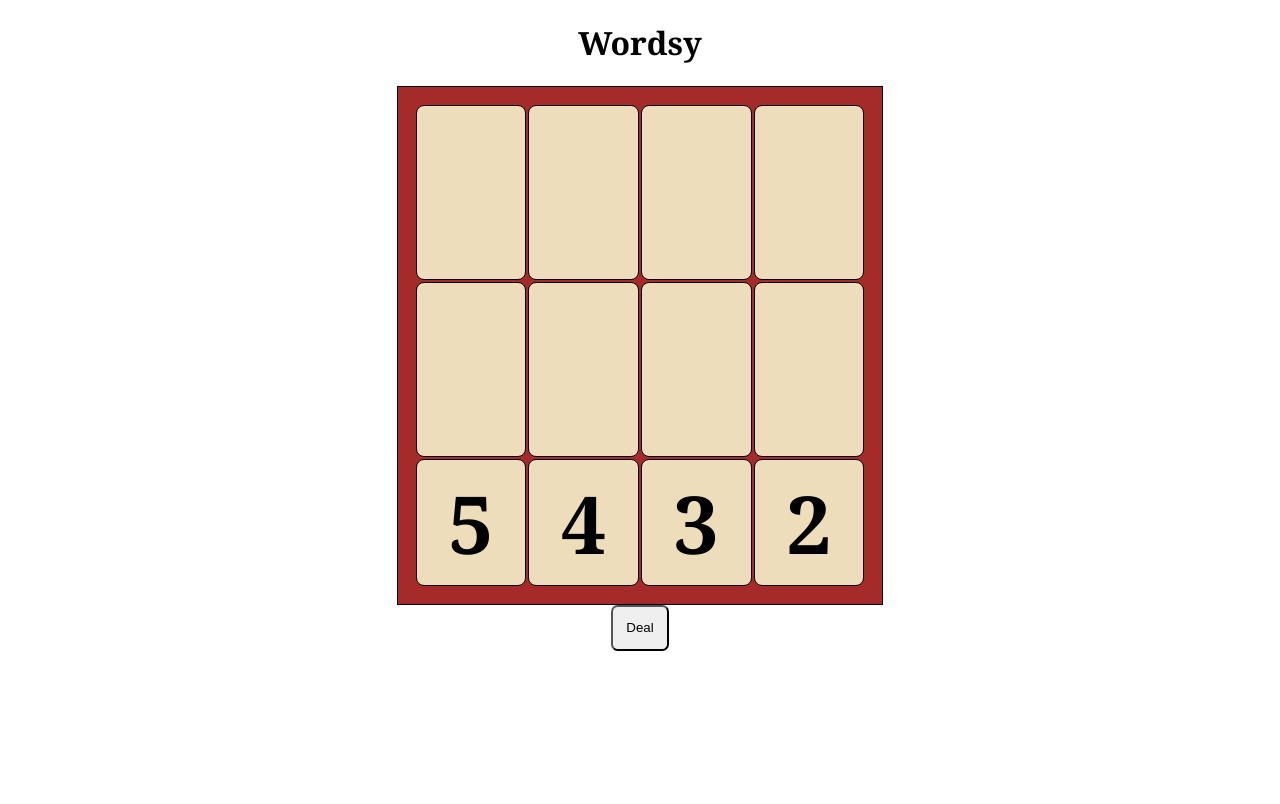
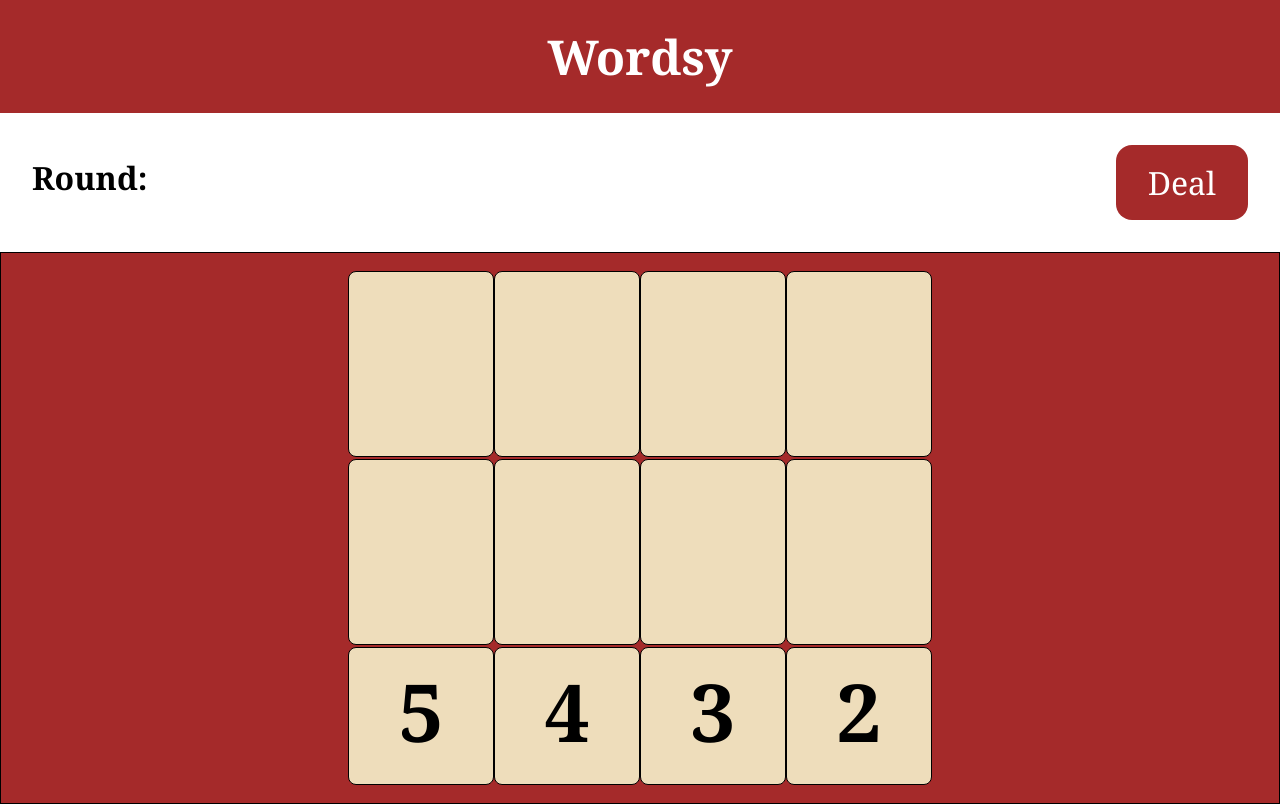
Before and after one commit to tsvallender-zz/wordsy, a plain HTML site: page index.html in a window 1280 px wide. Drawn offline with Linux system fonts and the light colour scheme.

Commit message:
Style improvements

```diff
--- a/index.html
+++ b/index.html
@@ -8,7 +8,10 @@
     </head>
     <body>
         <h1>Wordsy</h1>
-    	<h2 id="turn"></h2>
+        <div id="topMatter">
+            <button onclick="deal()" id="deal">Deal</button>
+    	    <h2 id="turn">Round: </h2>
+        </div>
         <table id="table">
             <tr>
                 <td id="1">&nbsp;</td>
@@ -31,7 +34,5 @@
             </tr>
         </tfoot></table>
         </table>
-
-        <button onclick="deal()" id="deal">Deal</button>
     </body>
 </html>
--- a/style.css
+++ b/style.css
@@ -1,6 +1,34 @@
 body {
     text-align: center;
     font-family: Georgia, 'Times New Roman', Times, serif;
+    padding: 0;
+    margin: 0;
+}
+
+h1 {
+    background-color: brown;
+    color: white;
+    margin: 0;
+    padding: 0.5em;
+    font-size: 3em;
+}
+h2 {
+    display: block;
+    font-size: 2em;
+    float: left;
+    padding: 0.5em 1em;
+}
+button {
+    margin: 1em;
+    padding: 0.5em 1em;
+    text-align: center;
+    border: 0;
+    border-radius: 0.5em;
+    color: white;
+    float: right;
+    font-size: 2em;
+    font-family: Georgia, 'Times New Roman', Times, serif;
+    background-color: brown;
 }
 
 table {
@@ -9,6 +37,7 @@ table {
     margin-left: auto;
     margin-right: auto;
     background-color: brown;
+    width: 100%
 }
 th, td {
     border: 1px solid black;
@@ -19,15 +48,14 @@ th, td {
     text-transform: uppercase;
     background-color: #edb;
     position: relative;
+    max-height: 1.5em;
+    min-height: 1.5em;
+    max-width: 1.5em;
+    min-width: 1em;
+    display: inline-block;
 }
 tfoot tr th {
     padding: 0.1em 0.4em;
-}
-
-button {
-    padding: 1em;
-    text-align: center;
-    border-radius: 0.5em;
 }
 
 .bonusPoints {
--- a/wordsy.js
+++ b/wordsy.js
@@ -12,7 +12,7 @@ function setup() {
 
 function deal() {
     turn++;
-    document.getElementById('turn').innerHTML = turn;
+    document.getElementById('turn').innerHTML = "Round: " + turn;
 
     if (turn == 7) {
         // End of game, remove deal button
```
